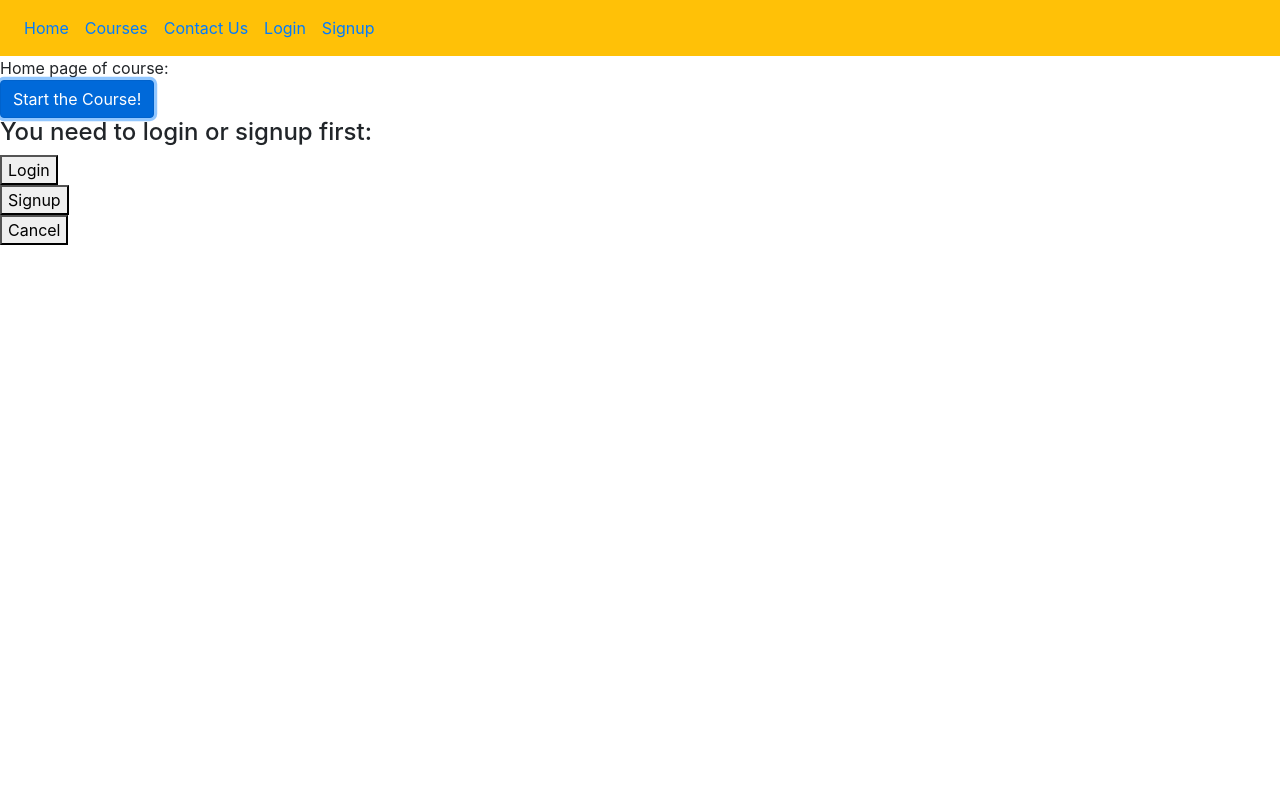
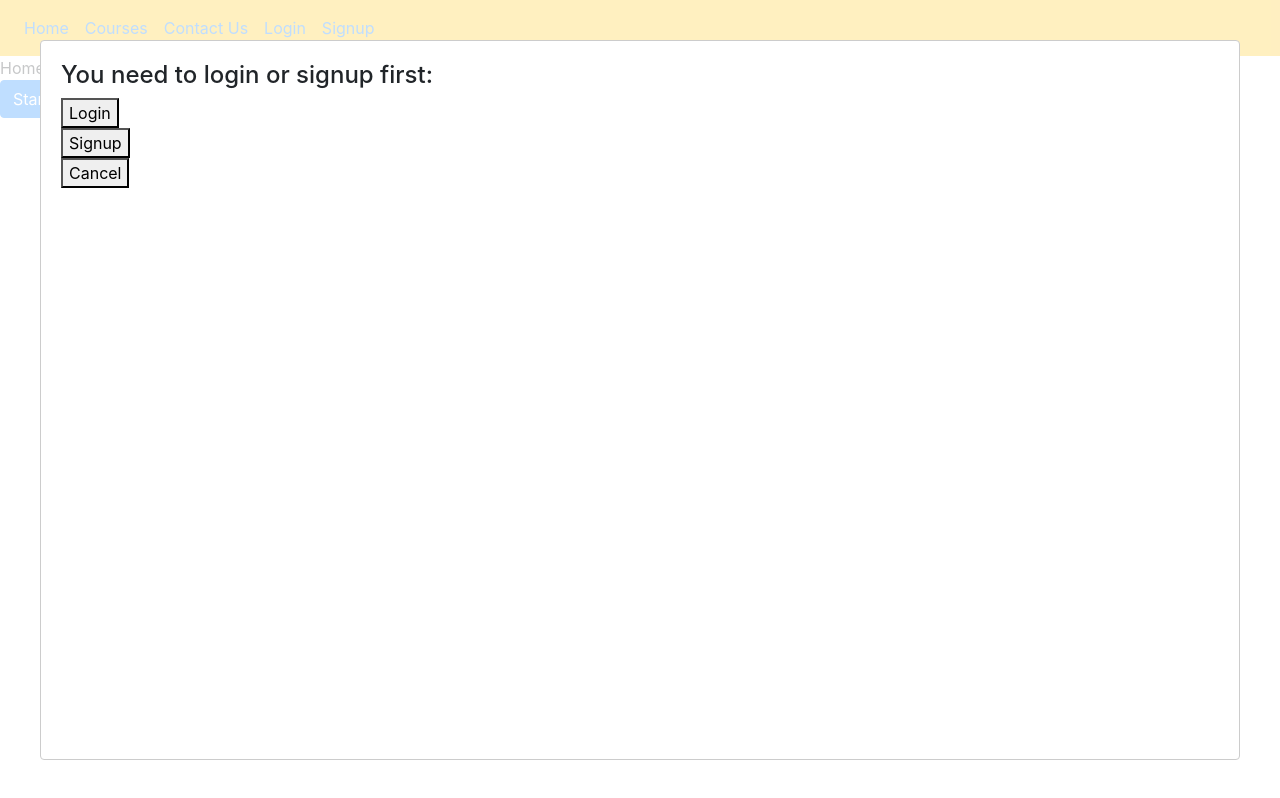
Before and after one commit to MitraNami/final_project, a React (Create React App) app in the folder client/: page /courses/1/home in a window 1280 px wide. Both pictures are taken after a click on the button "Start the Course!". Built offline with nearby package versions, Linux system fonts and the light colour scheme; no server answers.

Commit message:
Add signup modal

```diff
--- a/client/src/components/CourseHomePage.js
+++ b/client/src/components/CourseHomePage.js
@@ -60,7 +60,7 @@ const CourseHomePage = (props) => {
       Home page of course: {course && course.title} <br /> {course && course.description}
       {!isRegistered && <button type="submit" className="btn btn-primary" onClick={handleClick}>Start the Course!</button>}
       {isRegistered && <button type="submit" className="btn btn-primary" onClick={handleContentRender}>Continue the Course!</button>}
-      {modalShow && <SignupLoginModal cancelModal={setModalShow} />}
+      <SignupLoginModal modalIsOpen={modalShow} setModalIsOpen={setModalShow} />
       {adminModalShow && <AdminModal cancelModal={setAdminModalShow} />}
       {redirectToContent && <Redirect push to={`/courses/${courseId}/content`} />}
     </div>
--- a/client/src/components/SignupLoginModal.js
+++ b/client/src/components/SignupLoginModal.js
@@ -1,8 +1,13 @@
 import {useHistory} from 'react-router-dom';
+import Modal from 'react-modal';
+
+Modal.setAppElement('#root');
 
 const SignupLoginModal = (props) => {
 
   const history = useHistory();
+
+  const {modalIsOpen, setModalIsOpen} = props;
 
   const handleLogin = () => {
     history.push('/login');
@@ -12,22 +17,20 @@ const SignupLoginModal = (props) => {
     history.push('/signup');
   };
 
-  const handleCancel = () => {
-    //close the signup/login modal
-    props.cancelModal(false);
-  }
 
   return (
-    <div className="overlay">
-      <div className="content">
+
+      <Modal isOpen={modalIsOpen}>
+
         <h4>You need to login or signup first:</h4>
         <button type="submit" onClick={handleLogin}>Login</button>
         <br />
         <button type="submit" onClick={handleSignup}>Signup</button>
         <br />
-        <button type="submit" onClick={handleCancel}>Cancel</button>
-      </div>
-    </div>
+        <button type="submit" onClick={() => setModalIsOpen(false)}>Cancel</button>
+
+      </Modal>
+
   );
 }
 
```
